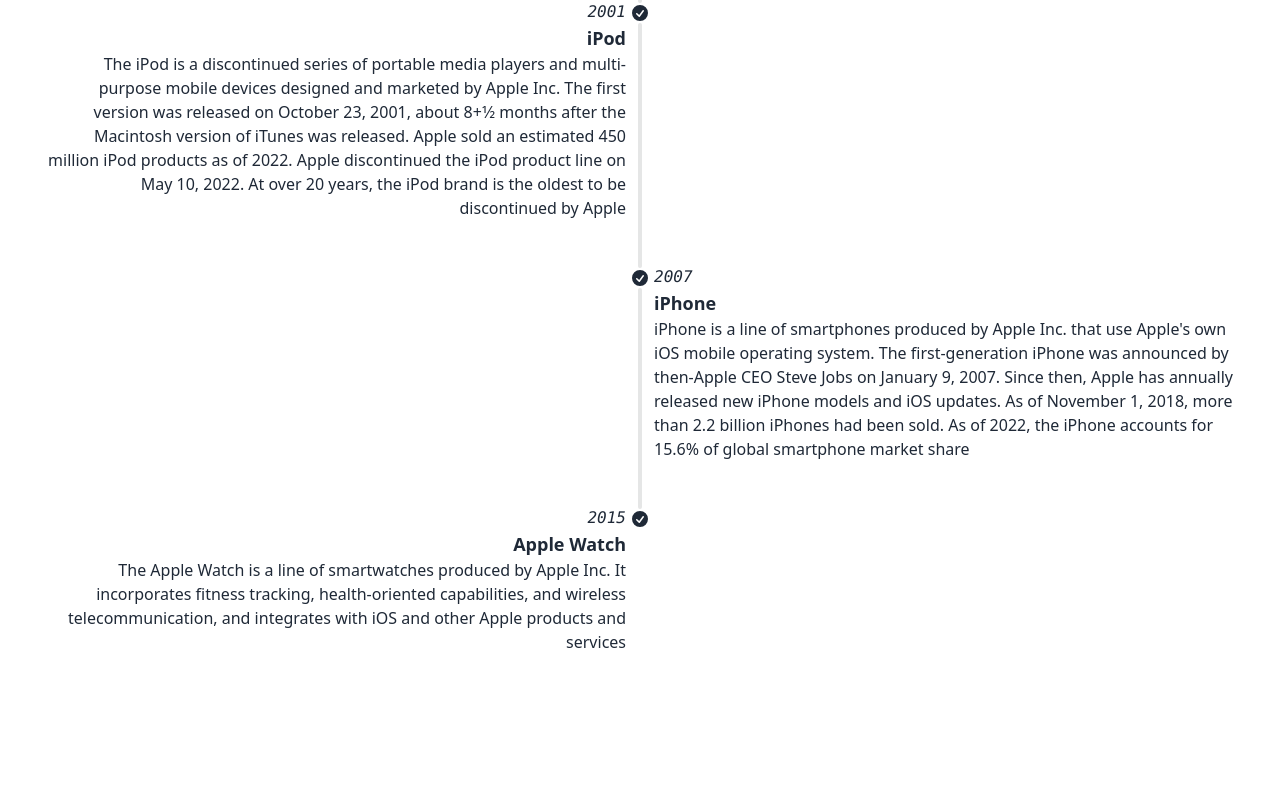
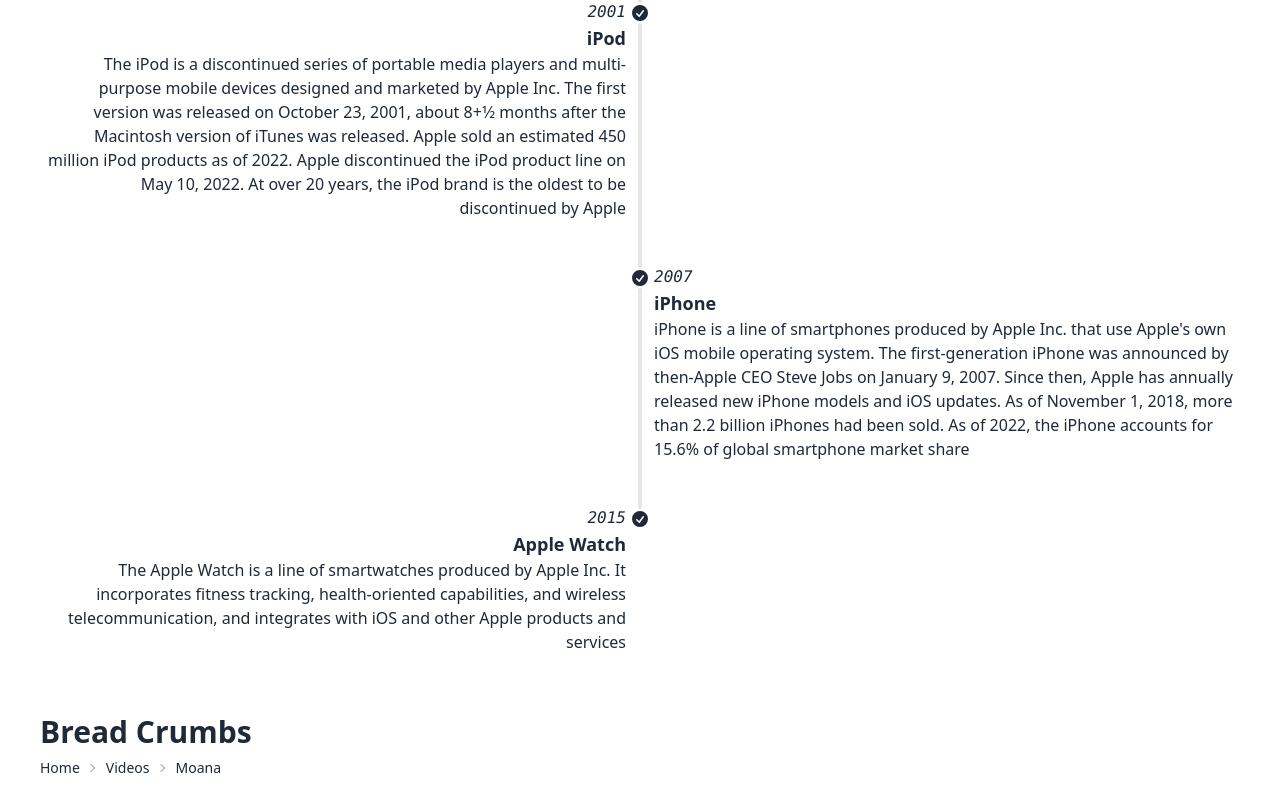
Before and after one commit to Okeke-Divine/daisyui-components, a Next.js app: page / in a window 1280 px wide. Shown: the part 6220-7026 px from the top of the page. Before the commit the page ends 6934 px from the top, so only its background shows below. Built offline with nearby package versions, Linux system fonts and the light colour scheme.

Commit message:
Added the bread crubmbs component

```diff
--- /dev/null
+++ b/app/(components)/BreadCrumbs.jsx
@@ -0,0 +1,22 @@
+import React from 'react'
+
+const BreadCrumbs = () => {
+  return (
+    <>
+        <div>
+            <h1>Bread Crumbs</h1>
+            <div>
+                <div className="text-sm breadcrumbs">
+                    <ul>
+                        <li><a>Home</a></li>
+                        <li><a>Videos</a></li>
+                        <li><a>Moana</a></li>
+                    </ul>
+                </div>
+            </div>
+        </div>
+    </>
+    )
+}
+
+export default BreadCrumbs
--- a/app/page.jsx
+++ b/app/page.jsx
@@ -1,6 +1,7 @@
 import Accordion from "./(components)/Accordion";
 import Avatar from "./(components)/Avatar";
 import Badge from "./(components)/Badge";
+import BreadCrumbs from "./(components)/BreadCrumbs";
 import Buttons from "./(components)/Buttons";
 import Card from "./(components)/Card";
 import Carousel from "./(components)/Carousel";
@@ -38,6 +39,7 @@
       <Stats />
       <Table />
       <Timeline />
+      <BreadCrumbs />
     </>
   );
 }
```
